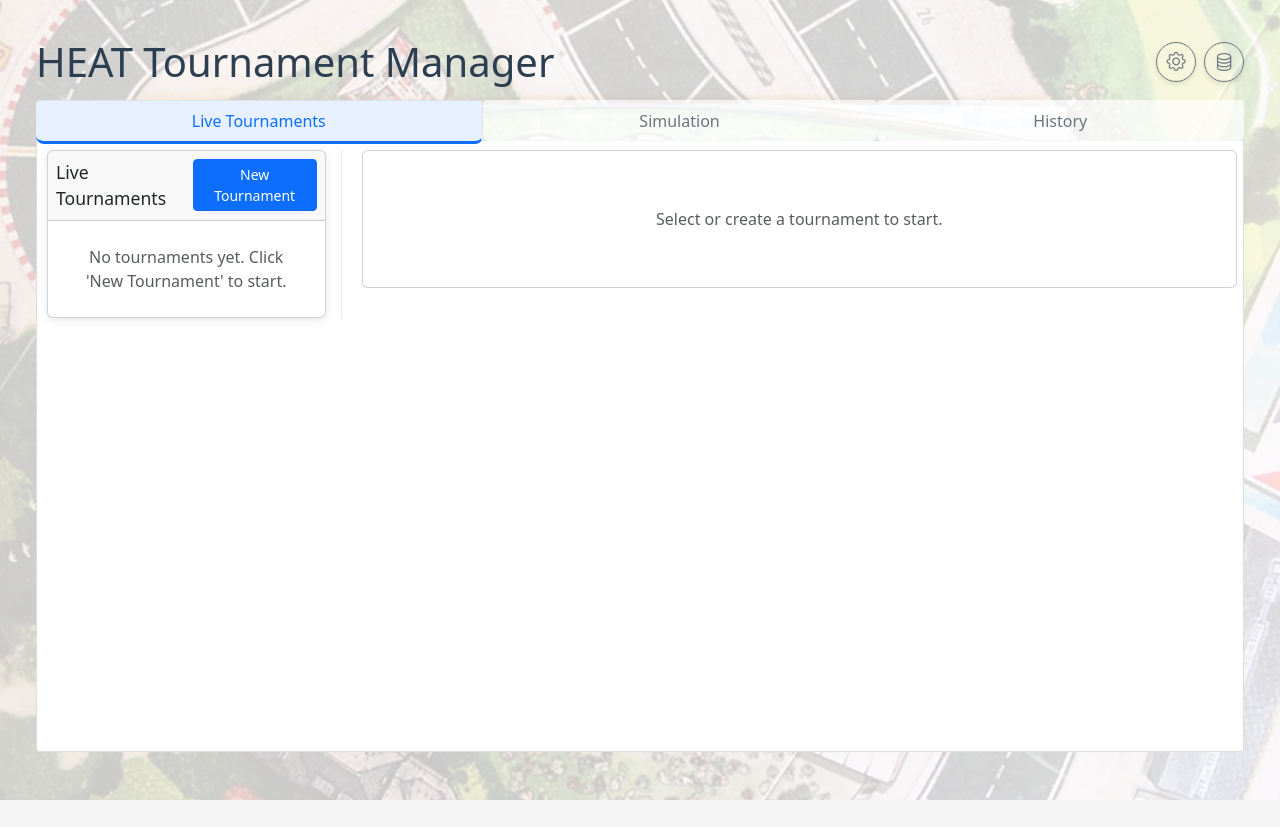
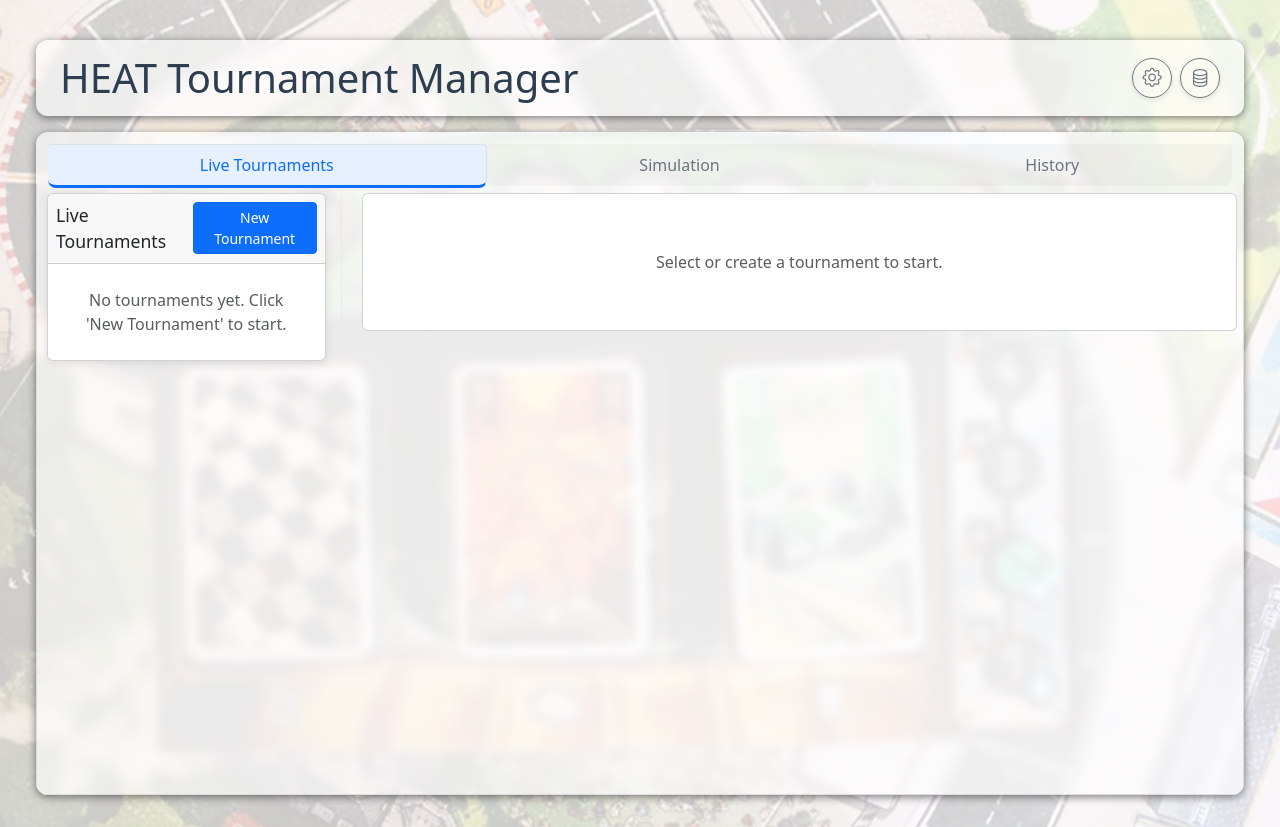
Before and after one commit to AimarGonzalez/Heat-Tournament-Manager, a React (Vite) app: page / in a window 1280 px wide. Before the commit the page ends 800 px from the top, so only its background shows below. Built offline with nearby package versions, Linux system fonts and the light colour scheme.

Commit message:
improve look & feel

```diff
--- a/src/App.css
+++ b/src/App.css
@@ -23,6 +23,7 @@
 
 .tab-container {
   min-height: 600px;
+  padding: 16px;
 }
 
 .nav-tabs {
@@ -42,7 +43,7 @@
   border: 1px solid transparent;
   border-top-left-radius: 0.25rem;
   border-top-right-radius: 0.25rem;
-  background-color: rgba(255, 255, 255, 0.7);
+  background-color: rgba(49, 49, 49, 0.039);
   transition: all 0.2s ease;
   color: #6c757d;
 }
@@ -67,7 +68,6 @@
   border-top: none;
   border-radius: 0 0 4px 4px;
   padding: 5px 2px;
-  background-color: #fff;
 }
 
 .logo {
@@ -252,3 +252,23 @@
     padding-right: 2px;
   }
 }
+
+.header-panel,
+.content-panel {
+  background-color: rgba(255, 255, 255, 0.6);
+  backdrop-filter: blur(5px);
+  border-radius: 12px;
+  padding: 16px 24px;
+  box-shadow: 0 2px 8px rgba(0, 0, 0, 0.505);
+}
+
+.content-panel {
+  padding: 0;
+  overflow: hidden;
+}
+
+.content-panel .nav-tabs {
+  padding: 12px 12px 0;
+  border-bottom: none;
+  /*background: rgba(255, 255, 255, 0.5);*/
+}
--- a/src/App.tsx
+++ b/src/App.tsx
@@ -42,7 +42,7 @@
           </Alert>
         )}
 
-        <div className="d-flex justify-content-between align-items-center mb-3">
+        <div className="d-flex justify-content-between align-items-center mb-3 header-panel">
           <h1 className="mb-0" style={{ cursor: 'pointer' }} onClick={cycleBackground}>
             HEAT Tournament Manager
           </h1>
@@ -54,6 +54,7 @@
 
         {showDebug && <LocalStorageViewer />}
 
+        <div className="content-panel">
           <Tabs
             id="main-navigation"
             activeKey={key}
@@ -78,6 +79,7 @@
             </Tab>
           </Tabs>
         </div>
+      </div>
     </Container>
   )
 }
--- a/src/components/history/History.css
+++ b/src/components/history/History.css
@@ -133,6 +133,17 @@
     .tournament-list-card .card-header .d-flex {
         width: 100%;
         justify-content: center;
+    }
+
+    .tournament-name-container {
+        flex-direction: column;
+        align-items: flex-start;
+    }
+
+    .tournament-name-container .tournament-status {
+        margin-left: 0 !important;
+        margin-top: 4px;
+        font-size: 0.65rem;
     }
 }
 
```
Lines whose indentation alone changed are shown as unchanged.
